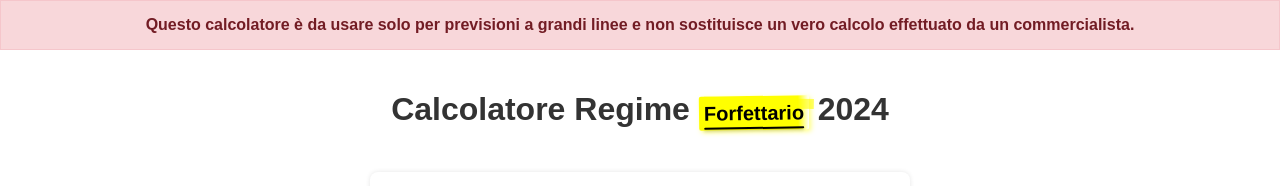
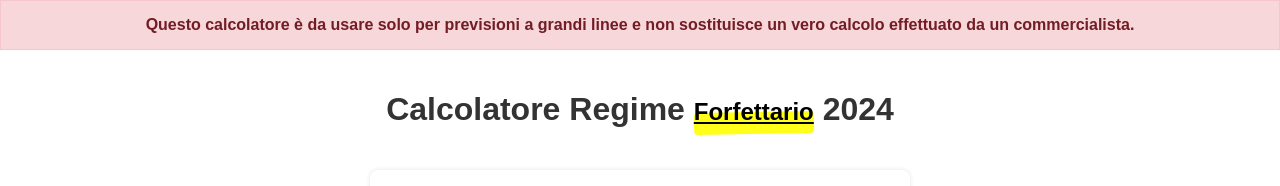
Before and after one commit to alessi90s/tasse, a plain HTML site: page index.html in a window 1280 px wide. Shown: the top 186 px of the page. Drawn offline with nearby package versions, Linux system fonts and the light colour scheme.

Commit message:
Update index.html

```diff
--- a/index.html
+++ b/index.html
@@ -177,29 +177,38 @@
             padding-left: 20px;
         }
 
-        .highlight-blues {
-      background: linear-gradient(90deg, yellow 90%, transparent);
+         .highlight-blues {
+      position: relative;
       display: inline-block;
-      padding: 2px 5px;
+      font-size: 24px;
+      font-weight: bold;
       color: black;
-      font-size: 20px;
-      font-family: Arial, sans-serif;
-      line-height: 1.5;
-      box-shadow: 2px 2px 5px rgba(255, 255, 0, 0.5);
-      border-radius: 2px;
-      transform: rotate(-0.8deg);
     }
 
-    /* Per aggiungere irregolarità */
-    .highlight-blues:before {
-      content: "";
+    .highlight-blues::before {
+      content: '';
       position: absolute;
+      top: 50%;
+      left: 0;
+      width: 100%;
+      height: 80%;
+      background: yellow;
+      z-index: -1;
+      transform: rotate(-1deg);
+      border-radius: 4px;
+      opacity: 0.9;
+    }
+
+    .highlight-blues::after {
+      content: '';
+      position: absolute;
+      top: 70%;
+      left: 5%;
+      width: 90%;
+      height: 2px;
       background: rgba(255, 255, 0, 0.6);
-      width: 100%;
-      height: 10px;
       z-index: -1;
-      transform: rotate(2deg);
-    }
+      transform: rotate(-1deg);
 
        /* Pulsante Download */
 #downloadRecap {
```
